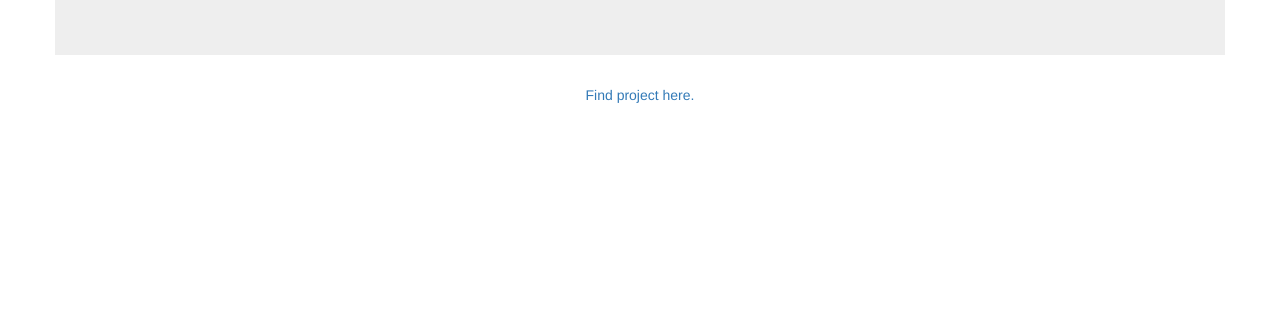
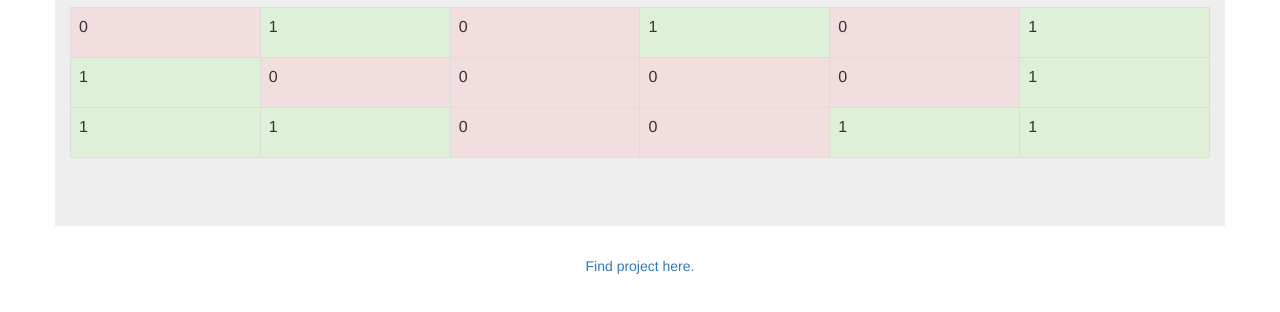
Before and after one commit to lunar911/static_binary_clock, a plain HTML site: page index.html in a window 1280 px wide. Shown: the part 246-558 px from the top of the page. Drawn offline with nearby package versions, Linux system fonts and the light colour scheme.

Commit message:
created table with color highlighting

```diff
--- a/clock.js
+++ b/clock.js
@@ -47,10 +47,46 @@ function getCurrentBinaryTime() {
     return (hours + ":" + minutes + ":" + seconds);
 }
 
+function update_table() {
+    var date = new Date();
+
+    hours = fixedWidthBinary(date.getHours());
+    minutes = fixedWidthBinary(date.getMinutes());
+    seconds = fixedWidthBinary(date.getSeconds());
+
+    var binary_time = [hours, minutes, seconds]
+
+    var tbl = document.createElement("table");
+    var tblBody = document.createElement("tbody");
+
+    var table = document.getElementById("binary_table");
+
+    table.innerHTML="";
+
+    for (var i = 0; i < 3; i++) {
+        var row = document.createElement("tr");
+
+        for (var j = 0; j < 6; j++) {
+            var cell = document.createElement("td");
+            var cellText = document.createTextNode(binary_time[i][j]);
+            if(binary_time[i][j] == "1")
+            {
+                cell.classList.add("bg-success");
+            }
+            cell.appendChild(cellText);
+            row.appendChild(cell);
+        }
+
+        tblBody.appendChild(row);
+        table.appendChild(tblBody);
+    }
+}
+
 function show_time() {
     document.getElementById("decimal_time").innerHTML = getCurrentTime();
     document.getElementById("title_binary_time").innerHTML = getCurrentBinaryTime();
     document.getElementById("shown_binary_time").innerHTML = getCurrentBinaryTime();
+    update_table();
 }
 
 window.onload = function start() {
--- a/index.html
+++ b/index.html
@@ -19,17 +19,31 @@
     <h2 id="decimal_time">00:00:00</h2>
     <h2 id="shown_binary_time">00:00:00</h2>
 
-    <!-- jQuery (necessary for Bootstrap's JavaScript plugins) -->
-    <script src="https://code.jquery.com/jquery-1.12.4.min.js"></script>
-    <!-- Include all compiled plugins (below), or include individual files as needed -->
-    <script src="js/bootstrap.min.js"></script>
+    <style>
+      td {
+        height: 50px;
+      }
+    </style>
+
+    <table id="binary_table" class="table table-bordered bg-danger">
+    <!-- Table will be dynamically generated! -->
+    </table>
+
   </div>
+
+
 
   <footer class="py-4 bg-dark text-white-50">
     <div class="container text-center">
       <a href="https://github.com/lunar911/static_binary_clock">Find project here.</a>
     </div>
   </footer>
+
+  <!-- jQuery (necessary for Bootstrap's JavaScript plugins) -->
+  <script src="https://code.jquery.com/jquery-1.12.4.min.js"></script>
+  <!-- Include all compiled plugins (below), or include individual files as needed -->
+  <script src="js/bootstrap.min.js"></script>
+
 </body>
 
 </html>
```
